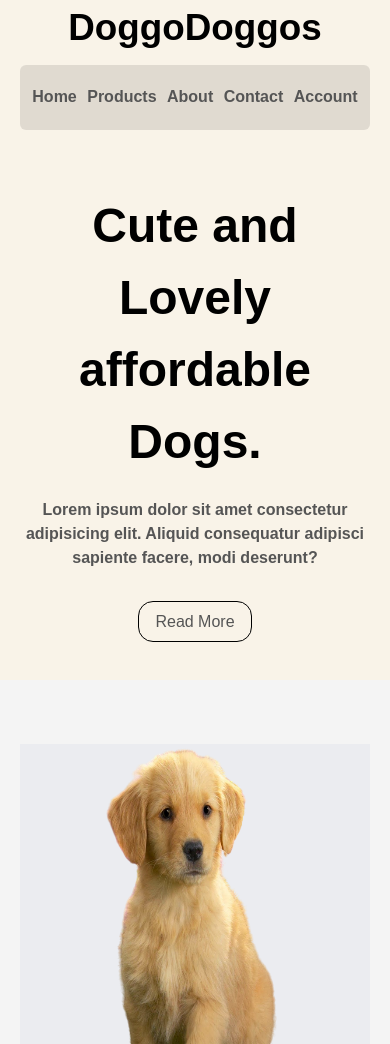
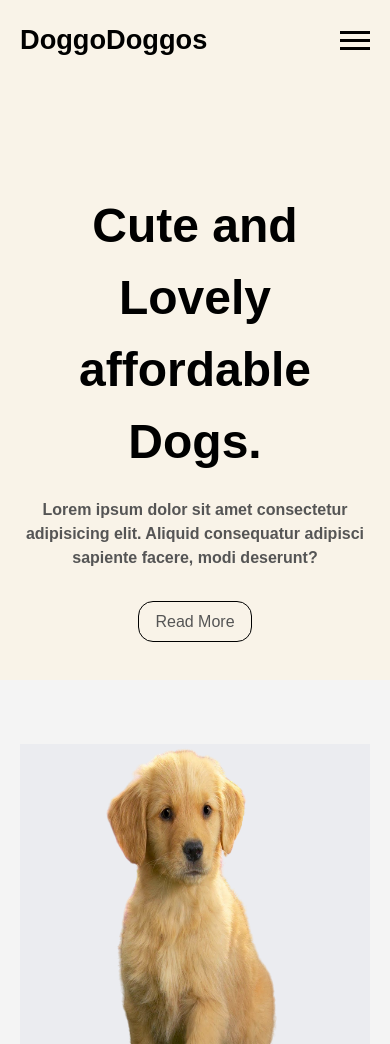
Before and after one commit to nokyaselpon/Practice, a plain HTML site: page index.html in a window 390 px wide. Shown: the top 1044 px of the page. Drawn offline with Linux system fonts and the light colour scheme.

Commit message:
Add files via upload

```diff
--- a/index.html
+++ b/index.html
@@ -19,24 +19,29 @@
             <div class="nav-logo">
                 <h1>DoggoDoggos</h1>
             </div>
-            <div class="nav-list">
-                <ul>
+            <div class="nav-list" id="nav-list">
+                <ul class="navmenu" id="navmenu">
                     <a href="#">
-                        <li>Home</li>
+                        <li class="nav-link" id="nav-link">Home</li>
                     </a>
                     <a href="#">
-                        <li>Products</li>
+                        <li class="nav-link" id="nav-link">Products</li>
                     </a>
                     <a href="#">
-                        <li>About</li>
+                        <li class="nav-link" id="nav-link">About</li>
                     </a>
                     <a href="#">
-                        <li>Contact</li>
+                        <li class="nav-link" id="nav-link">Contact</li>
                     </a>
                     <a href="#">
-                        <li>Account</li>
+                        <li class="nav-link" id="nav-link">Account</li>
                     </a>
                 </ul>
+                <div class="hamburger" id="hamburger">
+                    <span class="line"></span>
+                    <span class="line"></span>
+                    <span class="line"></span>
+                </div>
             </div>
         </div>
     </div>
@@ -252,6 +257,6 @@
         </div>
     </footer>
 
+        <script src="script.js"></script>
 </body>
-
 </html>
--- /dev/null
+++ b/script.js
@@ -0,0 +1,15 @@
+const hamburger = document.getElementById("hamburger");
+const navmenu = document.getElementById("navmenu");
+
+document.onclick = function(clicks){
+    if(clicks.target.id !== "hamburger" && clicks.target.id !== "navmenu")
+    {
+        hamburger.classList.remove("active");
+        navmenu.classList.remove("active");
+    }
+}
+
+hamburger.onclick = function(){
+    hamburger.classList.toggle("active");
+    navmenu.classList.toggle("active");
+}
--- a/style.css
+++ b/style.css
@@ -72,6 +72,24 @@ img{
     font-weight: bold;
 }
 
+.nav-flex .nav-list{
+    display: flex;
+}
+
+.hamburger{
+    display: none;
+    cursor: pointer;
+}
+
+.nav-flex .nav-list .hamburger .line{
+    display: block;
+    height: 3px;
+    width: 30px;
+    margin: 5px 0;
+    background-color: #000;
+}
+
+
 /* SHOWCASE */
 
 .showcase{
@@ -86,6 +104,7 @@ img{
     gap: 2rem;
     align-items: center;
     justify-content: center;
+    flex-basis: 50%;
 }
 
 .showcase-text{
@@ -307,28 +326,60 @@ img{
 }
 
 
-
-
 /* MEDIA QUERIES TAB */
 
 @media (max-width:768px) {
 
     /* NAV QUERIES */
-    .nav-flex{
-        flex-direction: column;
+
+    .hamburger{
+        display: block;
     }
 
-    .nav-flex ul{
-        margin-top: 10px;
-        background-color: rgba(0, 0, 0, 0.2);
-        border-radius: 6px;
-        width: 500px;
-        height: 65px;
+    .hamburger.active .line:nth-child(2){
+        opacity: 0;
+    }
+    .hamburger.active .line:nth-child(1){
+        transform: translateY(8px) rotate(45deg);
+    }
+    .hamburger.active .line:nth-child(3){
+        transform: translateY(-8px) rotate(-45deg);
+    }
+
+    .nav-flex .navmenu{
+        display: flex;
+        flex-direction: column;
+        padding-top: 2rem;
+        position: fixed;
+        left: -100%;
+        top: 60px;
+        height: 350px;
+        background-color: var(--secondary-clr);
+        opacity: 0.95;
+        width: 100%;
         text-align: center;
+        transition: 0.3s;
+        border-radius: 15px;
+    }
+
+    .nav-flex .navmenu.active{
+        left: 0;
+        animation: slideleft 1s ease-in-out;
+    }
+
+    @keyframes slideleft {
+        0%{
+            transform: translateX(-100%);
+        }
+
+        100%{
+            transform: translateX(0%);
+        }
     }
 
     .nav-flex li{
-        padding: 20px 0;
+        color: #fff;
+        margin: 1rem 0;
     }
 
     /* SHOWCASE QUERIES */
@@ -385,6 +436,9 @@ img{
 /* MEDIA QUERIES PHONE */
 
 @media (max-width:500px){
+    .nav-logo h1{
+        font-size: 1.7rem;
+    }
 
     .nav-flex li{
         margin-inline: 3px;
```
